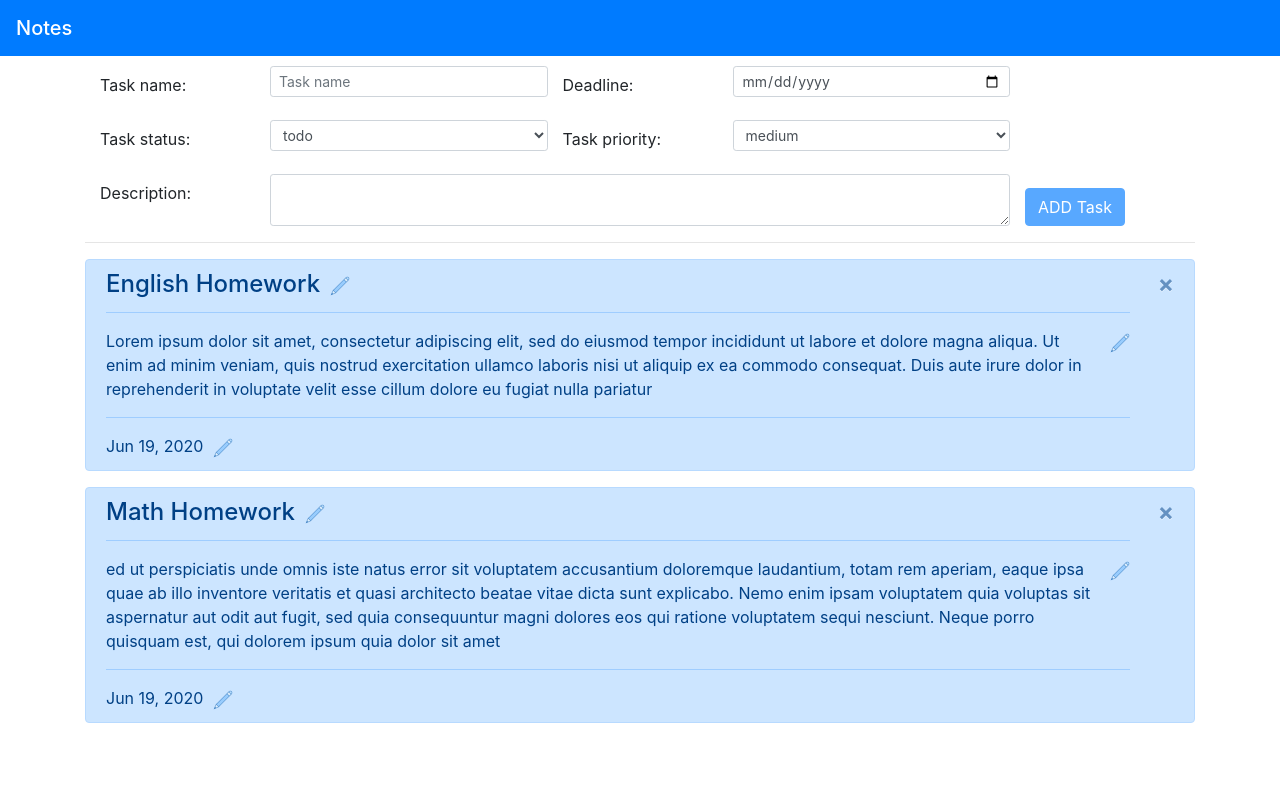
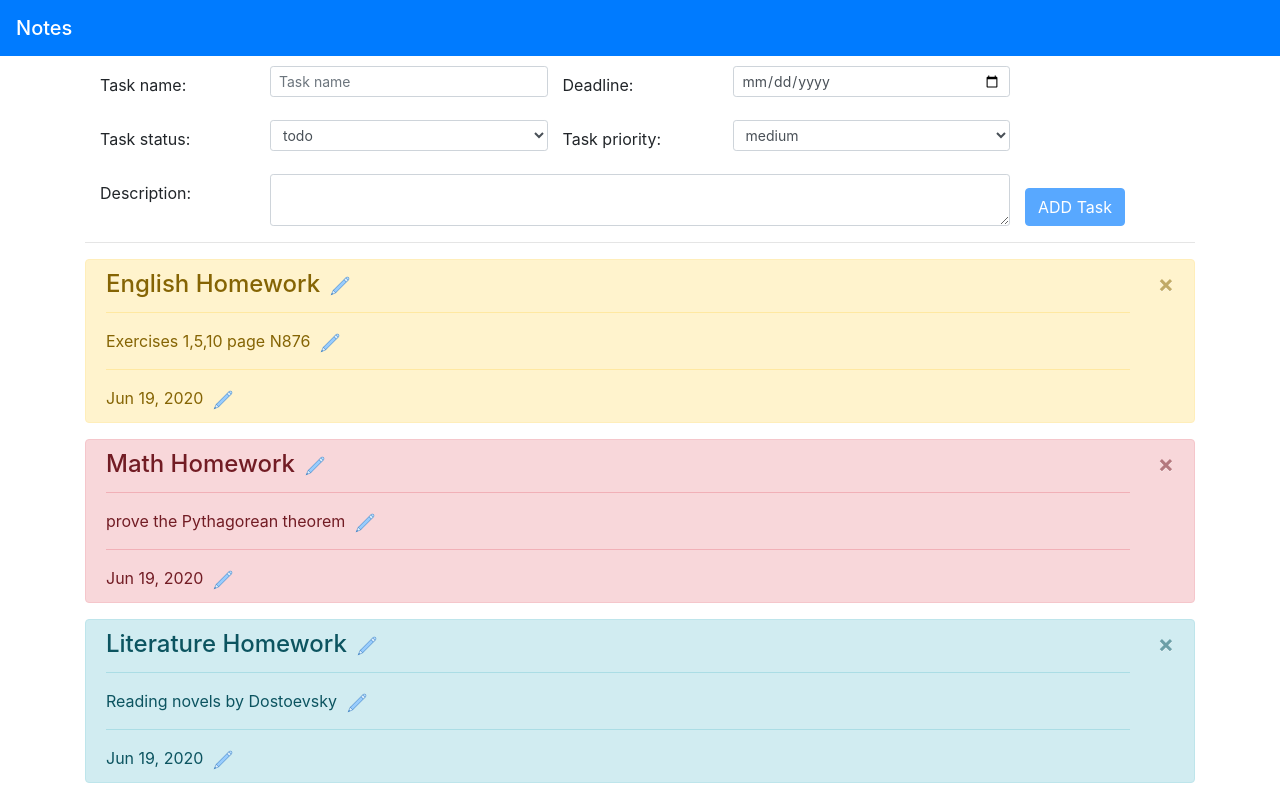
Before and after one commit to kathleen-fen/todo-list-angular, an Angular app: page / in a window 1280 px wide. Built offline with nearby package versions, Linux system fonts and the light colour scheme.

Commit message:
untouched adding

```diff
--- a/src/app/app.component.ts
+++ b/src/app/app.component.ts
@@ -1,5 +1,5 @@
 import { Component, OnInit } from '@angular/core';
-import { FormGroup, FormControl, Validators } from '@angular/forms';
+import { FormGroup, FormControl, Validators, AbstractControl } from '@angular/forms';
 export enum StatusEnum {
   todo,
   doing,
@@ -29,18 +29,32 @@ export class AppComponent implements OnInit {
 
   title = 'todo-list';
   form: FormGroup
+  defaultTask = {
+    name: '',
+    status: 'todo',
+    descr: '',
+    deadline: '',
+    priority: 'medium'
+  }
   tasks: Task [] = [
     {
       name: 'English Homework',
-      status: 'for execution',
-      descr: 'Lorem ipsum dolor sit amet, consectetur adipiscing elit, sed do eiusmod tempor incididunt ut labore et dolore magna aliqua. Ut enim ad minim veniam, quis nostrud exercitation ullamco laboris nisi ut aliquip ex ea commodo consequat. Duis aute irure dolor in reprehenderit in voluptate velit esse cillum dolore eu fugiat nulla pariatur',
+      status: 'todo',
+      descr: 'Exercises 1,5,10 page N876',
+      deadline: "2020-06-19",
+      priority: 'medium'
+    },
+    {
+      name: 'Math Homework',
+      status: 'done',
+      descr: 'prove the Pythagorean theorem',
       deadline: "2020-06-19",
       priority: 'high'
     },
     {
-      name: 'Math Homework',
+      name: 'Literature Homework',
       status: 'done',
-      descr: 'ed ut perspiciatis unde omnis iste natus error sit voluptatem accusantium doloremque laudantium, totam rem aperiam, eaque ipsa quae ab illo inventore veritatis et quasi architecto beatae vitae dicta sunt explicabo. Nemo enim ipsam voluptatem quia voluptas sit aspernatur aut odit aut fugit, sed quia consequuntur magni dolores eos qui ratione voluptatem sequi nesciunt. Neque porro quisquam est, qui dolorem ipsum quia dolor sit amet',
+      descr: 'Reading novels by Dostoevsky',
       deadline: "2020-06-19",
       priority: 'low'
     }
@@ -55,7 +69,9 @@ export class AppComponent implements OnInit {
     })
   }
   addTask() {
-    this.tasks.unshift({ ...this.form.value});
+    this.tasks.unshift({ ...this.form.value})
+    this.form.setValue({...this.defaultTask})
+    this.form.markAsUntouched()
   }
   deleteTask(index) {
     this.tasks.splice(index,1)
--- a/src/app/task/task.component.html
+++ b/src/app/task/task.component.html
@@ -1,4 +1,4 @@
-<div class="task-wrapper alert alert-primary alert-dismissible fade show">
+<div [ngClass]="{'alert-info': task.priority==='low', 'alert-warning': task.priority==='medium', 'alert-danger': task.priority==='high'}" class="task-wrapper alert alert-dismissible fade show">
     <div class="field-wrapper">
       <div *ngIf="nameEditMode"  class="edit-input">
         <input  #nameEditInput id="editInput" type="text" class="form-control" [value]="task.name" (blur)="changeName($event,'name')" (keyup)="onKey($event,'name')">
```
